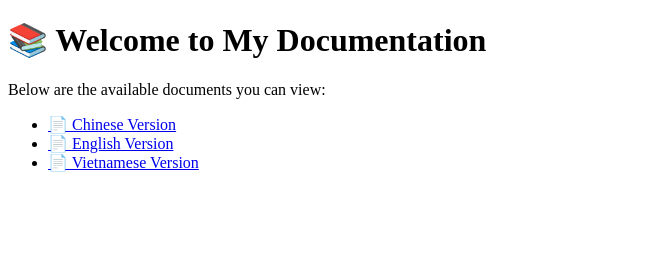
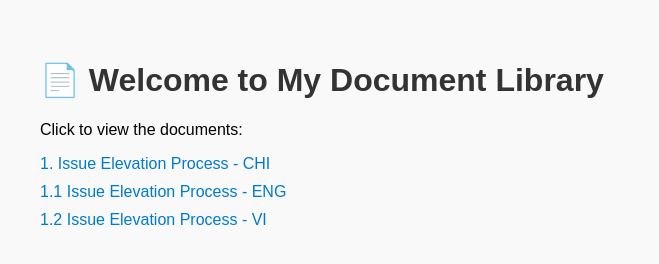
Before and after one commit to tracy-ntlt/my-docs, a plain HTML site: page index.html in a window 1280 px wide. Shown: the whole page, without its empty margins (0-659 px from the left). Drawn offline with Linux system fonts and the light colour scheme.

Commit message:
Update index.html

```diff
--- a/index.html
+++ b/index.html
@@ -3,14 +3,35 @@
 <head>
   <meta charset="UTF-8">
   <title>Welcome to My Docs</title>
+  <style>
+    body {
+      font-family: Arial, sans-serif;
+      padding: 2rem;
+      background-color: #f9f9f9;
+    }
+    h1 {
+      color: #333;
+    }
+    ul {
+      list-style-type: none;
+      padding: 0;
+    }
+    li {
+      margin: 10px 0;
+    }
+    a {
+      text-decoration: none;
+      color: #007acc;
+    }
+  </style>
 </head>
 <body>
-  <h1>📚 Welcome to My Documentation</h1>
-  <p>Below are the available documents you can view:</p>
+  <h1>📄 Welcome to My Document Library</h1>
+  <p>Click to view the documents:</p>
   <ul>
-    <li><a href="1.%20Issue%20Elevation%20Process%20-%20CHI.pdf" target="_blank">📄 Chinese Version</a></li>
-    <li><a href="1.1%20Issue%20Elevation%20Process%20-%20ENG.pdf" target="_blank">📄 English Version</a></li>
-    <li><a href="1.2%20Issue%20Elevation%20Process%20-%20VI.pdf" target="_blank">📄 Vietnamese Version</a></li>
+    <li><a href="1.%20Issue%20Elevation%20Process%20-%20CHI.pdf" target="_blank">1. Issue Elevation Process - CHI</a></li>
+    <li><a href="1.1%20Issue%20Elevation%20Process%20-%20ENG.pdf" target="_blank">1.1 Issue Elevation Process - ENG</a></li>
+    <li><a href="1.2%20Issue%20Elevation%20Process%20-%20VI.pdf" target="_blank">1.2 Issue Elevation Process - VI</a></li>
   </ul>
 </body>
 </html>
```
